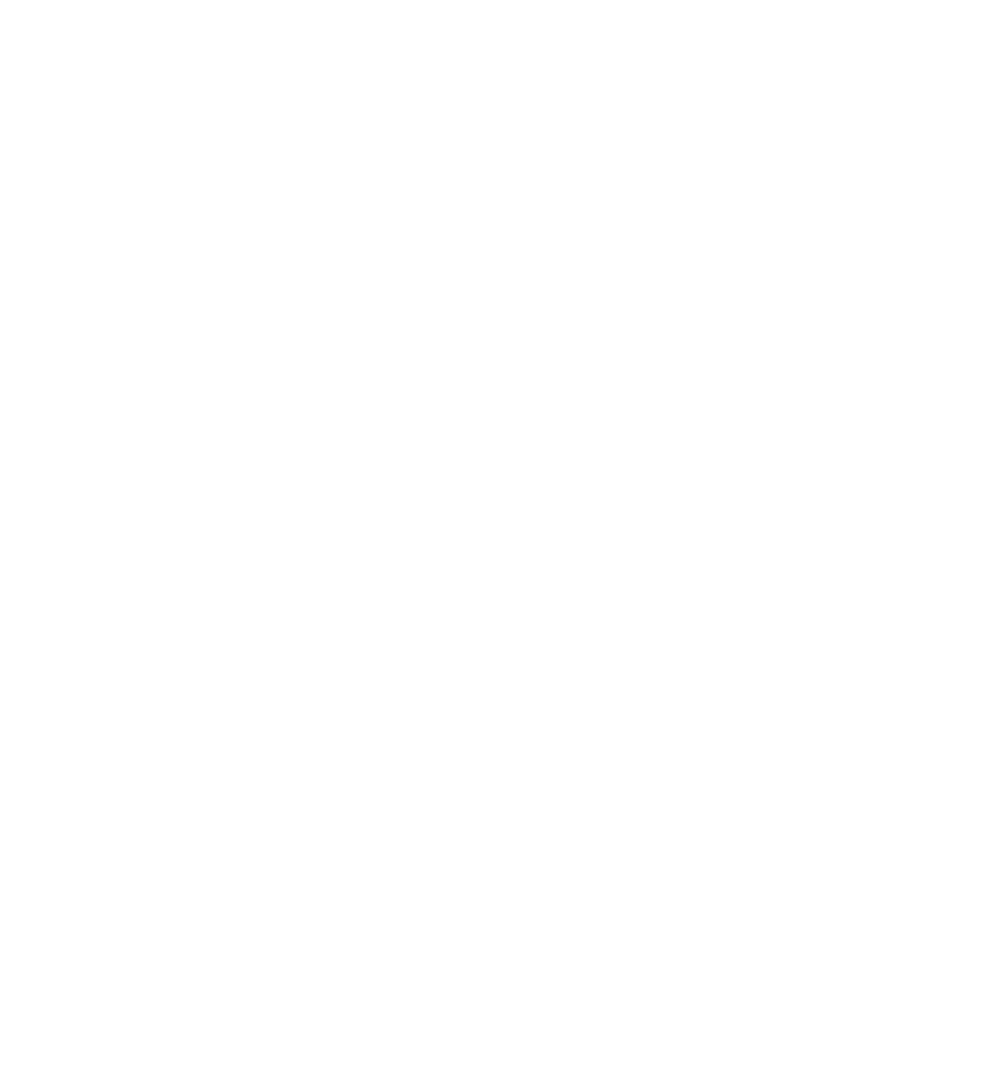
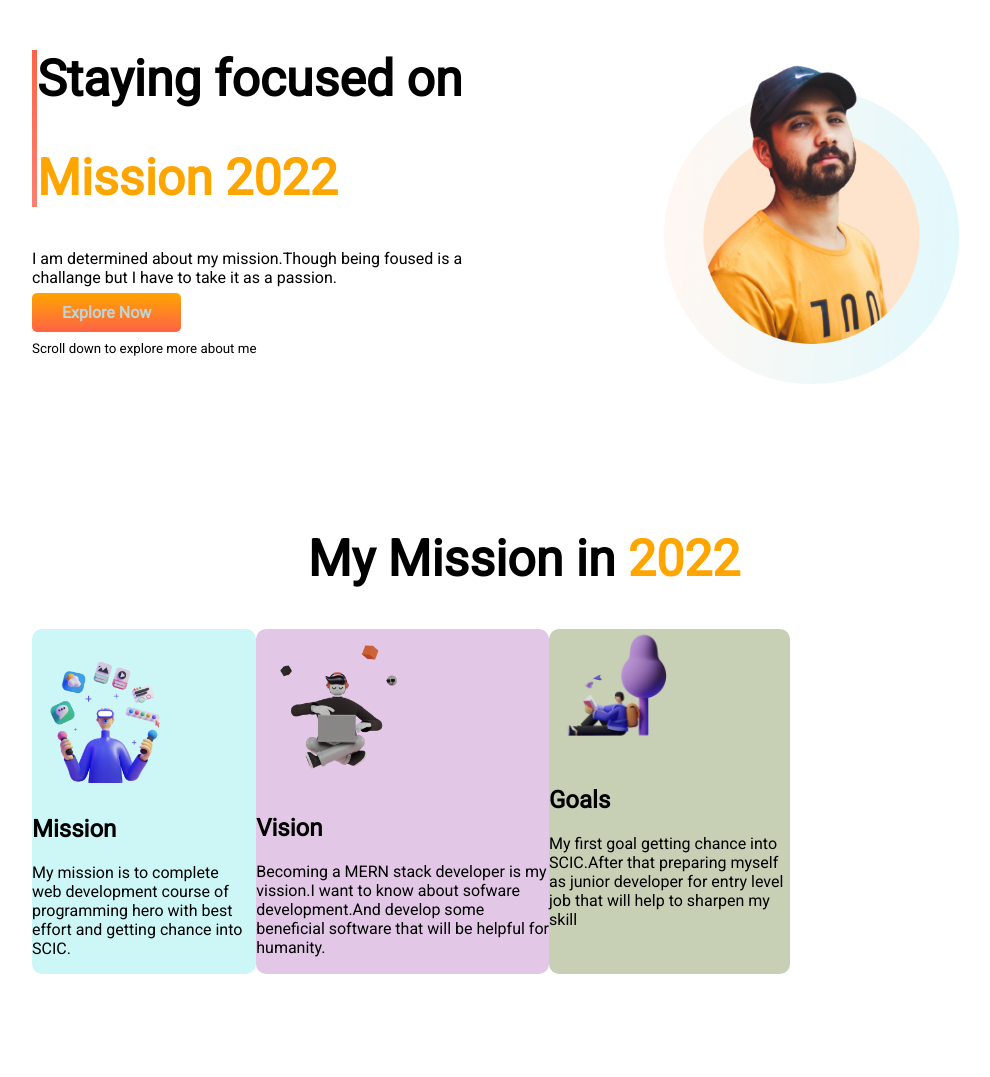
Before and after one commit to Rafiq070/My-First-Assignment, a plain HTML site: page index.html in a window 1280 px wide. Shown: the whole page, without its empty margins (116-1106 px from the left). Before the commit the page ends 800 px from the top, so only its background shows below. Drawn offline with Linux system fonts and the light colour scheme.

Commit message:
mission committed

```diff
--- a/index.html
+++ b/index.html
@@ -6,10 +6,63 @@
     <meta http-equiv="X-UA-Compatible" content="IE=edge">
     <meta name="viewport" content="width=device-width, initial-scale=1.0">
     <title>Mission 2022</title>
+    <link rel="preconnect" href="https://fonts.googleapis.com">
+    <link rel="preconnect" href="https://fonts.gstatic.com" crossorigin>
+    <link href="https://fonts.googleapis.com/css2?family=Roboto&display=swap" rel="stylesheet">
     <link rel="stylesheet" href="style.css">
 </head>
 
 <body>
+    <section class="flexible-container">
+        <div class="half-width">
+            <div class="focused-area">
+                <h1>Staying focused on</h1>
+                <h1><span class="orange-color">Mission 2022</span></h1>
+            </div>
+
+            <div>
+                <p>I am determined about my mission.Though being foused is a challange
+                    but I have to take it as a passion.
+                </p>
+                <a class="link-button" href="">Explore Now</a>
+                <p> <small>Scroll down to explore more about me </small></p>
+            </div>
+        </div>
+
+        <div class="half-width half-width img">
+            <img src="images/person-2.png" alt="">
+        </div>
+
+    </section>
+
+    <section>
+        <h1 class="my-mission">My Mission in <span class="orange-color">2022</span></h1>
+
+        <div class="flexible-container half-width">
+            <div class="mission">
+                <img src="images/illustrator-1.png" alt="">
+                <h2>Mission</h2>
+                <p>My mission is to complete web development course of programming hero with best effort and getting
+                    chance into SCIC.</p>
+            </div>
+
+            <div class="vision">
+                <img src="images/illustrator-2.png" alt="">
+                <h2>Vision</h2>
+                <p>Becoming a MERN stack developer is my vission.I want to know about sofware development.And develop
+                    some beneficial software that will be helpful for humanity.</p>
+            </div>
+
+            <div class="goals">
+                <img src="images/illustrator-3.png" alt="">
+                <h2>Goals</h2>
+                <p>My first goal getting chance into SCIC.After that preparing myself as junior developer for entry
+                    level job that will help to sharpen my skill</p>
+
+            </div>
+        </div>
+
+    </section>
 
 </body>
 
--- a/style.css
+++ b/style.css
@@ -0,0 +1,69 @@
+body{
+    font-family: 'Roboto', sans-serif;
+}
+
+h1{
+    font-size: 50px;
+}
+
+.orange-color{
+    color: orange;
+}
+
+.focused-area{
+    border-left: 5px solid;
+    border-image: linear-gradient(tomato, salmon);
+    border-image-slice: 1;
+}
+
+.link-button{
+    text-decoration: none;
+    font-weight: 700;
+    color: rgb(192, 212, 212);
+    padding: 10px 30px;
+    background-image: linear-gradient(orange,tomato);
+    border-radius: 5px;
+
+}
+.flexible-container{
+    display: flex;
+    padding-bottom: 100px;
+}
+.half-width{
+    width: 60%;
+    padding-left: 140px;
+}
+.half-width img{
+    width: 60%;
+
+}
+.my-mission{
+    text-align: center;
+}
+.mission{
+    background-color: #cdf7f7;
+    border-radius: 10px;
+    padding-right: 10px;
+    padding-right: 10px;
+    margin: auto;
+
+}
+.mission img{
+    width: 80%;
+}
+.vision{
+    background-color: #e2c7e6;
+    border-radius: 10px;
+
+}
+.vision img{
+    width: 55%;
+}
+.goals{
+    background-color: #c7cfb5;
+    border-radius: 10px;
+
+}
+.goals img{
+    width: 55%;
+}
```
